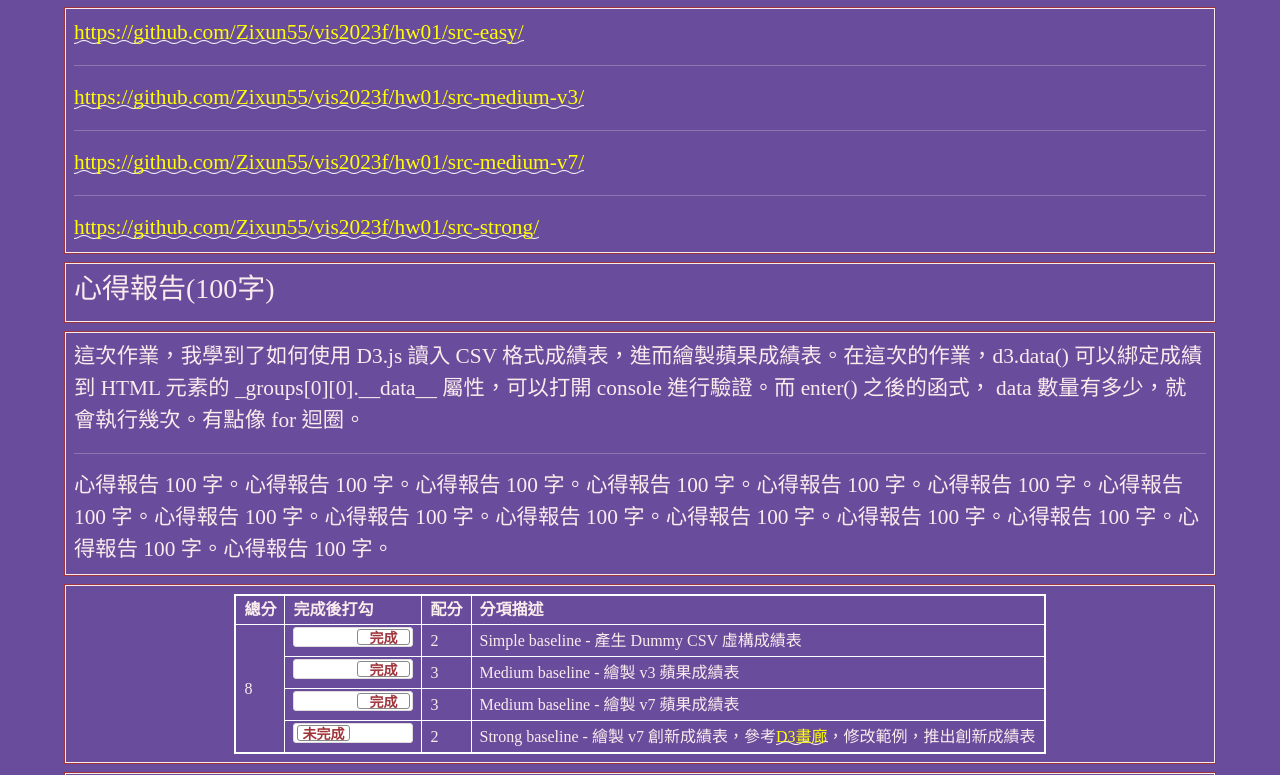
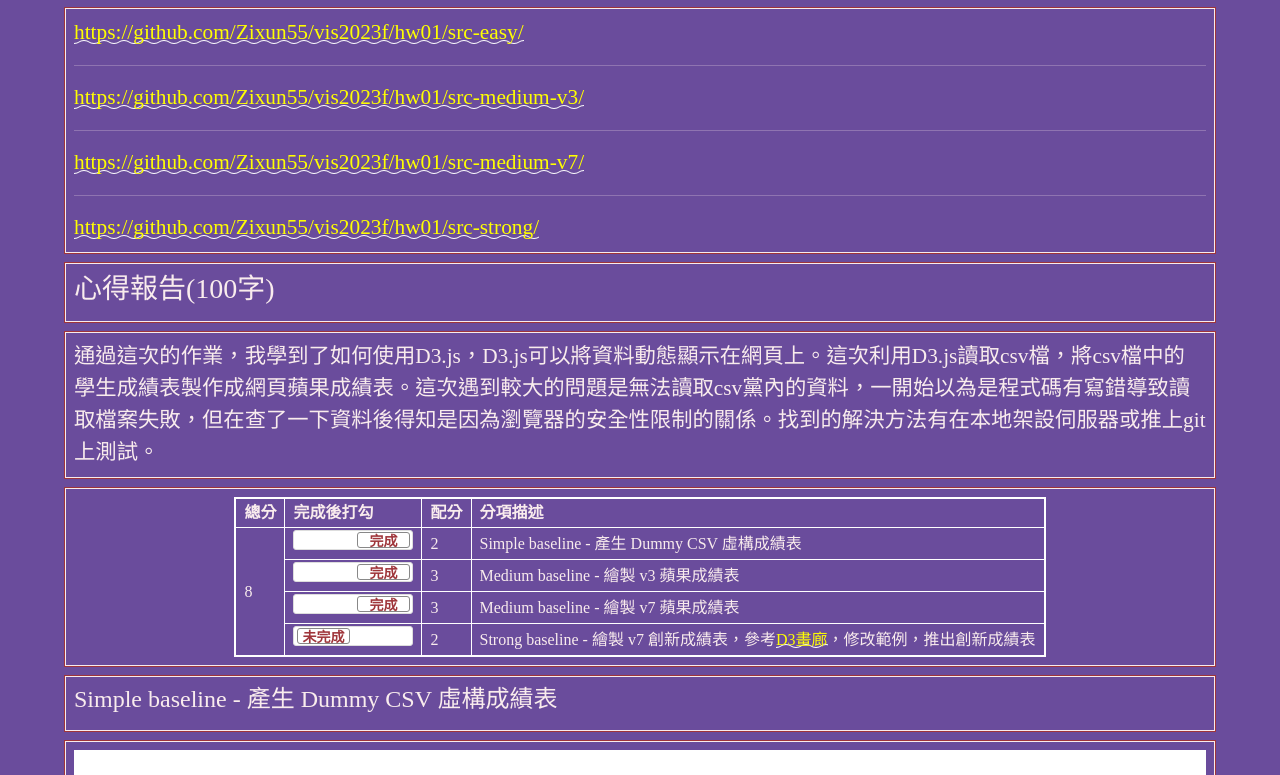
Before and after one commit to Zixun55/vis2023f, a plain HTML site: page hw01/index.html in a window 1280 px wide. Shown: the part 536-1311 px from the top of the page. Drawn offline with nearby package versions, Linux system fonts and the light colour scheme; a web font is replaced by a local one.

Commit message:
HW1、2心得

```diff
--- a/hw01/index.html
+++ b/hw01/index.html
@@ -266,12 +266,7 @@
         <!-- ------------------------------------------------>
         <div class="row hw12">
             <div class="col-md-12 twenty">
-                這次作業，我學到了如何使用 D3.js 讀入 CSV 格式成績表，進而繪製蘋果成績表。在這次的作業，d3.data() 可以綁定成績到 HTML <td> 元素的 _groups[0][0].__data__
-                    屬性，可以打開 console 進行驗證。而 enter() 之後的函式， data 數量有多少，就會執行幾次。有點像 for 迴圈。
-                    <hr>
-
-                    心得報告 100 字。心得報告 100 字。心得報告 100 字。心得報告 100 字。心得報告 100 字。心得報告 100 字。心得報告 100 字。心得報告 100 字。心得報告 100
-                    字。心得報告 100 字。心得報告 100 字。心得報告 100 字。心得報告 100 字。心得報告 100 字。心得報告 100 字。
+                通過這次的作業，我學到了如何使用D3.js，D3.js可以將資料動態顯示在網頁上。這次利用D3.js讀取csv檔，將csv檔中的學生成績表製作成網頁蘋果成績表。這次遇到較大的問題是無法讀取csv黨內的資料，一開始以為是程式碼有寫錯導致讀取檔案失敗，但在查了一下資料後得知是因為瀏覽器的安全性限制的關係。找到的解決方法有在本地架設伺服器或推上git上測試。
             </div>
         </div>
 
```
Also changed, not shown: hw02/index.html (+2 -2 lines).
